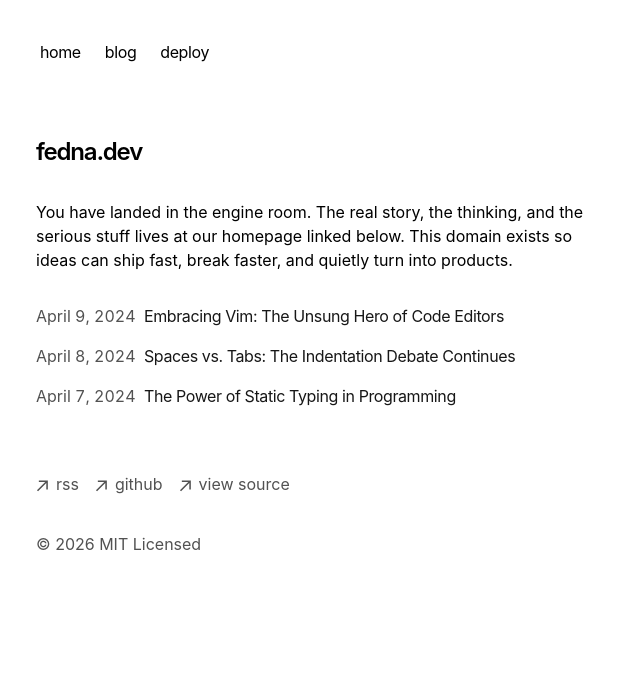
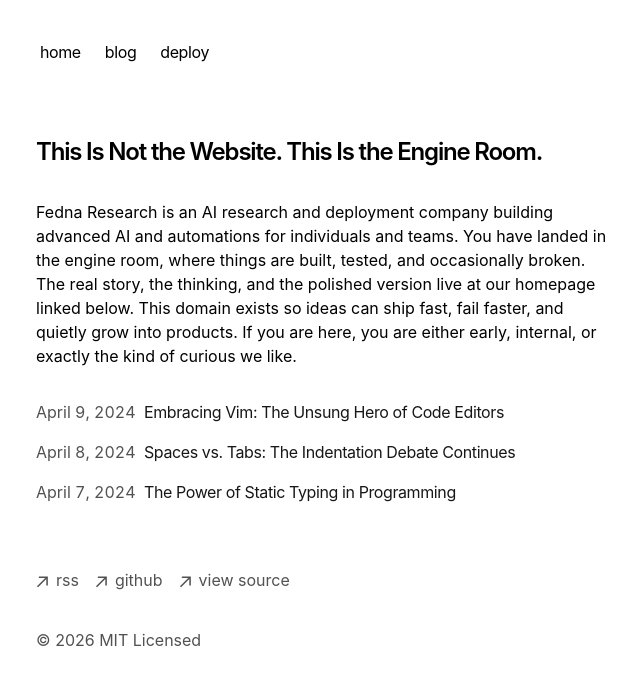
Before and after one commit to joefedna/fedna.dev, a Next.js app: page / in a window 1280 px wide. Shown: the top 684 px of the page, without its empty margins (316-956 px from the left). Built offline with nearby package versions, Linux system fonts and the light colour scheme.

Commit message:
Update page.tsx

```diff
--- a/app/page.tsx
+++ b/app/page.tsx
@@ -4,10 +4,10 @@ export default function Page() {
   return (
     <section>
       <h1 className="mb-8 text-2xl font-semibold tracking-tighter">
-        fedna.dev
+        This Is Not the Website. This Is the Engine Room.
       </h1>
       <p className="mb-4">
-        {`You have landed in the engine room. The real story, the thinking, and the serious stuff lives at our homepage linked below. This domain exists so ideas can ship fast, break faster, and quietly turn into products.`}
+        {`Fedna Research is an AI research and deployment company building advanced AI and automations for individuals and teams. You have landed in the engine room, where things are built, tested, and occasionally broken. The real story, the thinking, and the polished version live at our homepage linked below. This domain exists so ideas can ship fast, fail faster, and quietly grow into products. If you are here, you are either early, internal, or exactly the kind of curious we like.`}
       </p>
       <div className="my-8">
         <BlogPosts />
```
